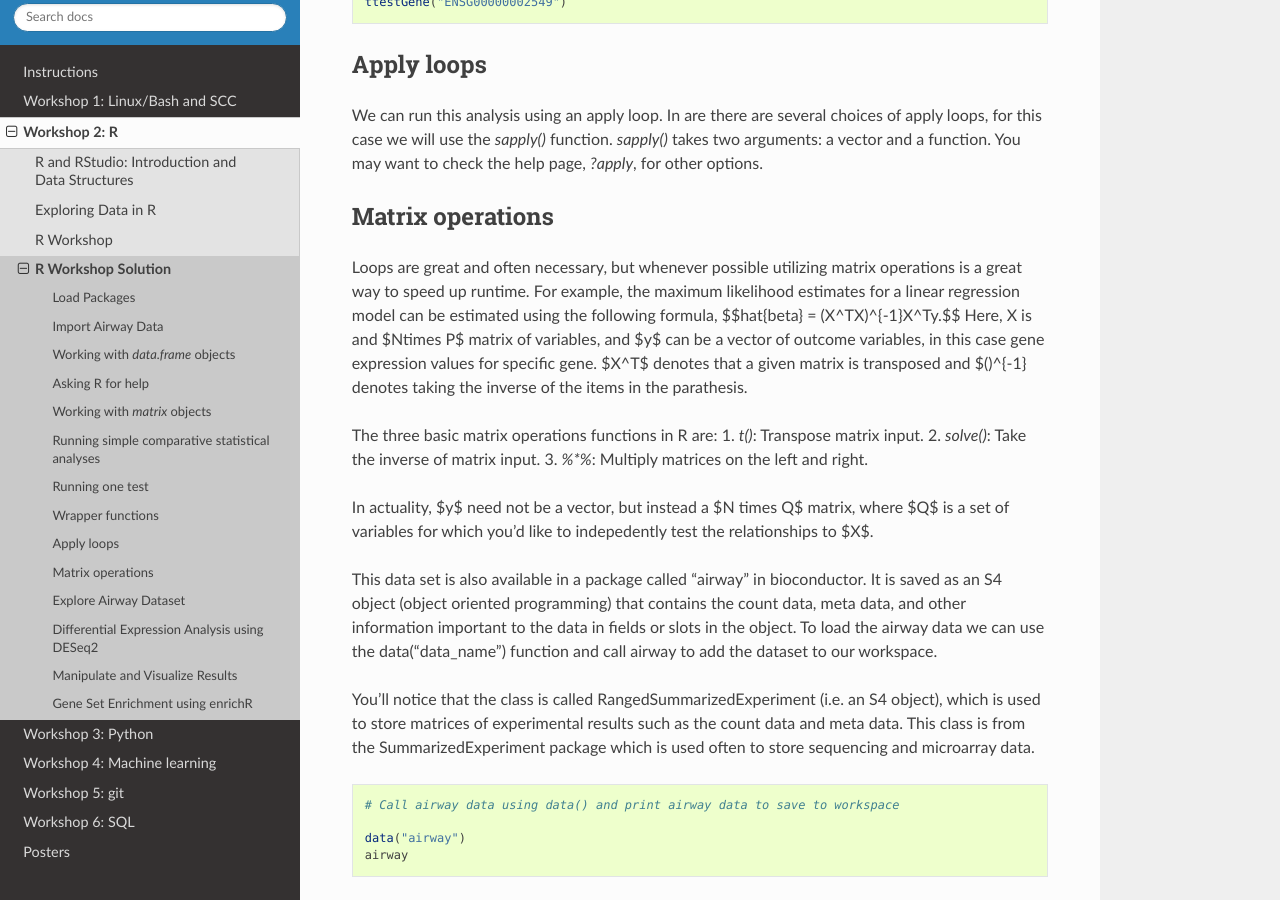
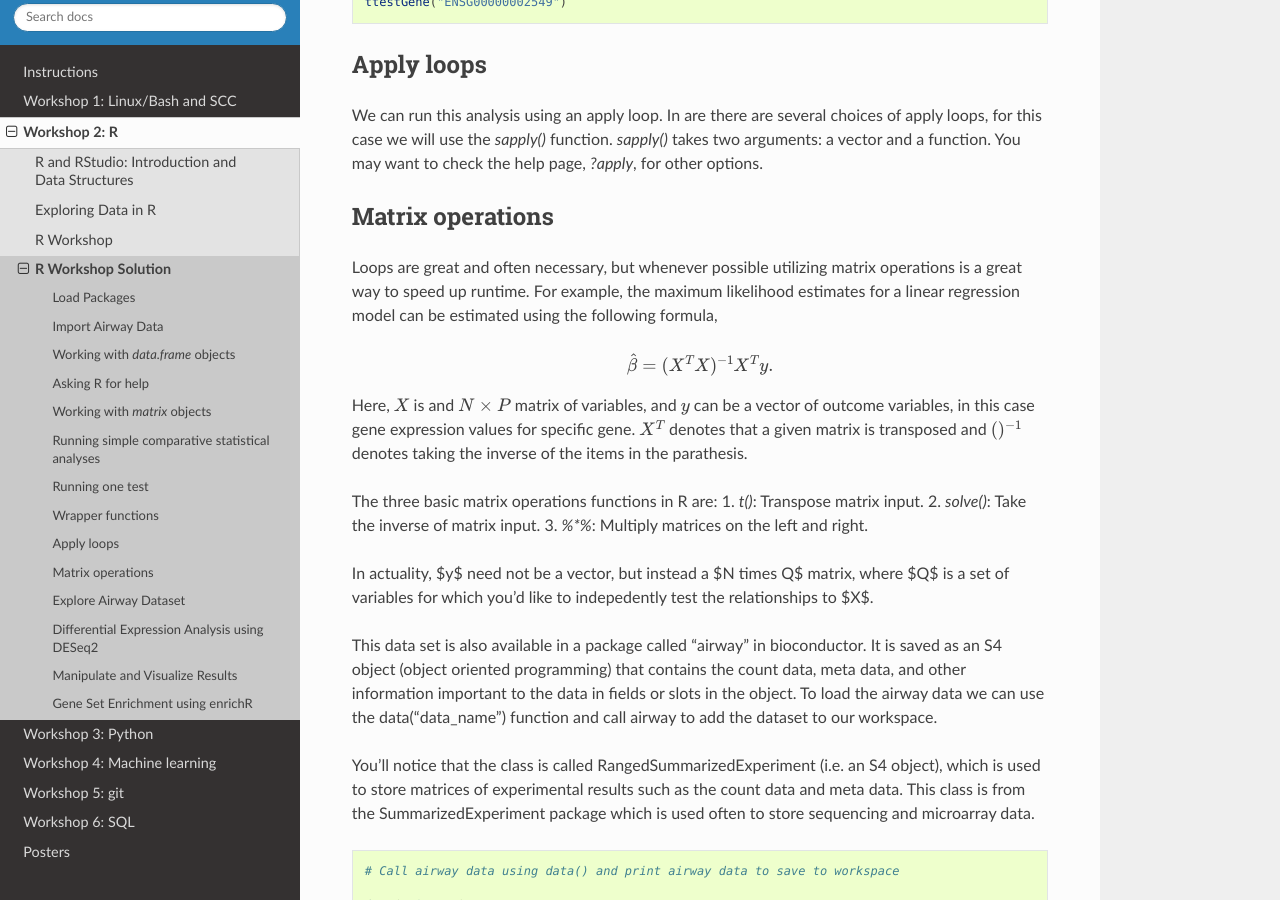
Before and after one commit to BRITE-REU/programming-workshops, a Sphinx documentation site: the page built from source/workshops/02_R/Workshop_R_Solution.rst, in a window 1280 px wide and 900 px high, scrolled down 4545 px. Built offline with Sphinx 7.4.7 and the Read the Docs theme 2.0.0, drawn with Linux system fonts in a browser that asks for light colours; pages that are not in the unit, such as notebooks, are missing from menus; some of the changed lines change nothing that is shown.

Commit message:
Working on fixing the encoding for latex code in an rst file

```diff
--- a/source/workshops/02_R/Workshop_R_Solution.rst
+++ b/source/workshops/02_R/Workshop_R_Solution.rst
@@ -267,7 +267,12 @@ We can run this analysis using an apply loop.  In are there are several choices
 Matrix operations
 ***********************
 
-Loops are great and often necessary, but whenever possible utilizing matrix operations is a great way to speed up runtime. For example, the maximum likelihood estimates for a linear regression model can be estimated using the following formula, $$\hat{\beta} = (X^TX)^{-1}X^Ty.$$ Here, X is and $N\times P$ matrix of variables, and $y$ can be a vector of outcome variables, in this case gene expression values for specific gene. $X^T$ denotes that a given matrix is transposed and $()^{-1} denotes taking the inverse of the items in the parathesis.
+Loops are great and often necessary, but whenever possible utilizing matrix operations is a great way to speed up runtime. For example, the maximum likelihood estimates for a linear regression model can be estimated using the following formula,
+
+.. math::
+    \hat{\beta} = (X^TX)^{-1}X^Ty.
+
+Here, :math:`X` is and :math:`N\times P` matrix of variables, and :math:`y` can be a vector of outcome variables, in this case gene expression values for specific gene. :math:`X^T` denotes that a given matrix is transposed and :math:`()^{-1}` denotes taking the inverse of the items in the parathesis.
 
 .. code:: R
     X <- model.matrix(~ group, data = genedata)
```
